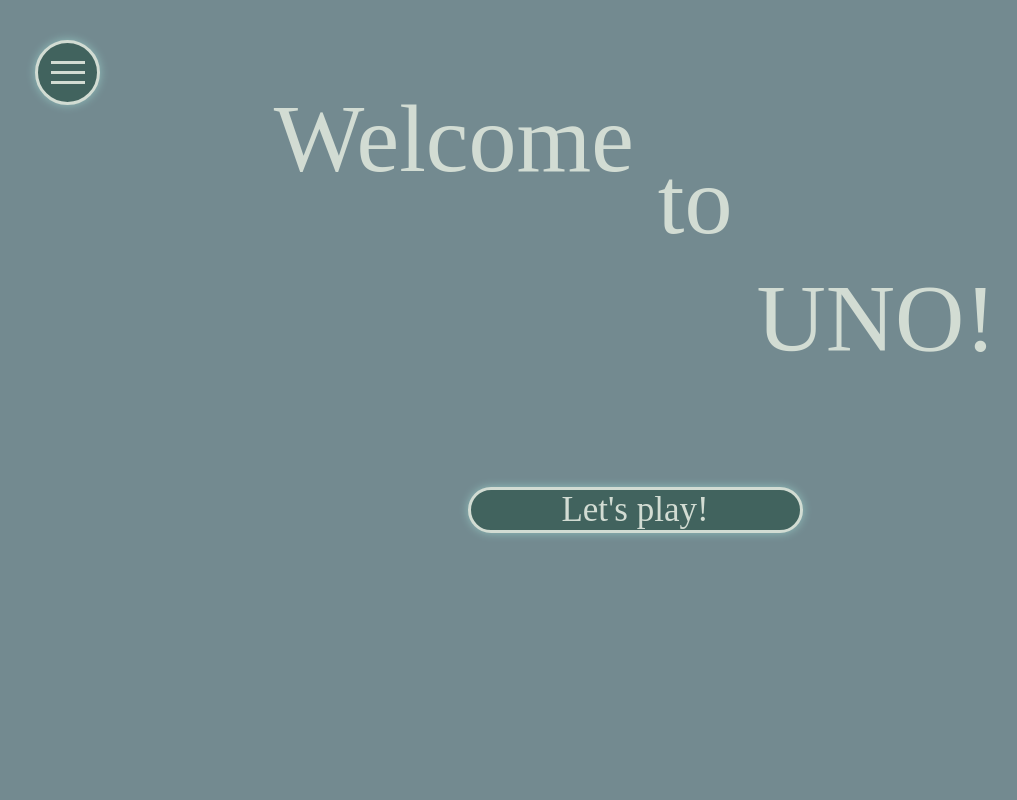
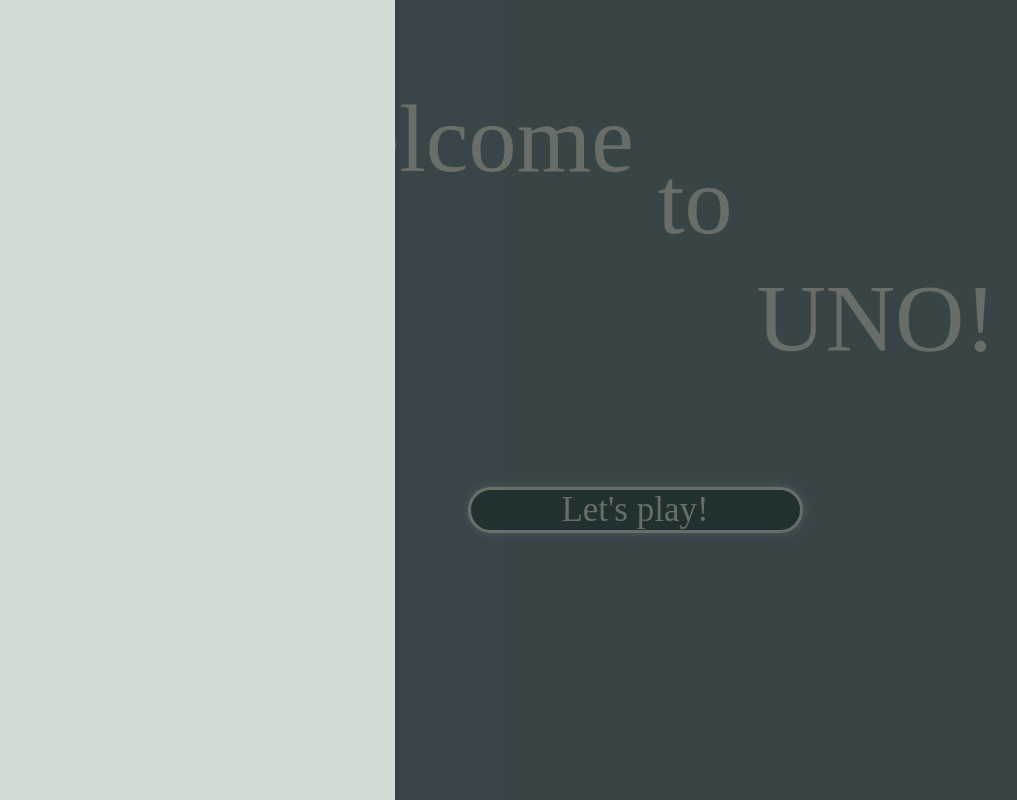
Before and after one commit to rudiSar/uno-score, a React (Create React App) app: page / in a window 1280 px wide. Both pictures are taken after a click on the button 72 px from the left and 72 px from the top of the page. Shown: the whole page, without its empty margins (5-1022 px from the left). Built offline with nearby package versions, Linux system fonts and the light colour scheme; a web font is replaced by a local one.

Commit message:
created settings block

```diff
--- a/src/App.js
+++ b/src/App.js
@@ -4,19 +4,23 @@ import Game from "./components/game/Game";
 import Home from "./components/home/Home";
 import {StartContext} from "./context/startContext";
 import {OpenContext} from "./context/openContext";
+import Settings from "./components/settings/Settings";
 
 function App() {
     const [isStarted, setIsStarted] = useState(false)
     const [isOpen, setIsOpen] = useState(false)
+
+
   return (
       <StartContext.Provider value={{isStarted, setIsStarted}}>
           <OpenContext.Provider value={{isOpen, setIsOpen}}>
               <div className="app">
-                  <button className='app__button-open'>
+                  <button className='app__button-open' onClick={() => setIsOpen(true)}>
                       <div className='app__button-open_line'/>
                       <div className='app__button-open_line'/>
                       <div className='app__button-open_line'/>
-                  </button>
+                      </button>
+                  <Settings />
                   {isStarted
                       ? <Game />
                       : <Home />
--- a/src/components/UI/button/CustomButton.scss
+++ b/src/components/UI/button/CustomButton.scss
@@ -15,6 +15,7 @@
   text-align: center;
 
   transition: .125s;
+  cursor: pointer;
 
   &:hover {
     background-color: $snow;
--- a/src/components/home/Home.jsx
+++ b/src/components/home/Home.jsx
@@ -5,7 +5,7 @@ import {OpenContext} from "../../context/openContext";
 
 
 const Home = () => {
-    const {isOpen, setIsSOpen} = useContext(OpenContext)
+    const {isOpen, setIsOpen} = useContext(OpenContext)
 
     return (
         <main className='home'>
@@ -16,7 +16,7 @@ const Home = () => {
             </h1>
             <CustomButton
                 additionalClass='home__button'
-                onClick={() => setIsSOpen(true)}
+                onClick={() => setIsOpen(true)}
             >Let's play!</CustomButton>
         </main>
     );
--- a/src/components/home/Home.scss
+++ b/src/components/home/Home.scss
@@ -13,8 +13,11 @@
   &__title {
     font-size: 96px;
     line-height: 139px;
+    text-align: center;
     color: $snow;
     font-weight: 400;
+    cursor: default;
+    user-select: none;
 
     &_word-welcome {
       display: inline-block;
--- /dev/null
+++ b/src/components/settings/Settings.jsx
@@ -0,0 +1,33 @@
+import React, {useContext} from 'react';
+import './Settings.scss';
+import {OpenContext} from "../../context/openContext";
+
+
+const Settings = () => {
+    const {isOpen, setIsOpen} = useContext(OpenContext)
+
+    const blockClass = isOpen
+        ? 'setting__block'
+        : 'setting__block setting__block_hide'
+
+    const containerClass = isOpen
+        ? 'setting'
+        : 'setting setting_hide'
+
+    return (
+        <div
+            className={containerClass}
+            onClick={() => setIsOpen(false)}
+        >
+            <aside
+                className={blockClass}
+                onClick={event => event.stopPropagation()}
+            >
+
+            </aside>
+        </div>
+
+);
+};
+
+export default Settings;
--- /dev/null
+++ b/src/components/settings/Settings.scss
@@ -0,0 +1,30 @@
+@import "./src/global_styles/variables";
+
+.setting {
+  position: fixed;
+  z-index: 1000;
+  top: 0;
+  left: 0;
+
+  width: 100%;
+  height: 100vh;
+
+  background-color: rgba(0, 0, 0, .5);
+  opacity: 1;
+  transition: .2s;
+
+  &_hide {
+    opacity: 0;
+    visibility: hidden;
+  }
+  &__block {
+    width: 400px;
+    height: 100%;
+
+    background-color: $snow;
+    transition: .3s;
+    &_hide {
+      transform: translateX(-450px);
+    }
+  }
+}
--- a/src/global_styles/App.scss
+++ b/src/global_styles/App.scss
@@ -17,6 +17,7 @@ body {
 .app {
     &__button-open {
         position: fixed;
+        z-index: 500;
         top: 40px;
         left: 40px;
 
```
